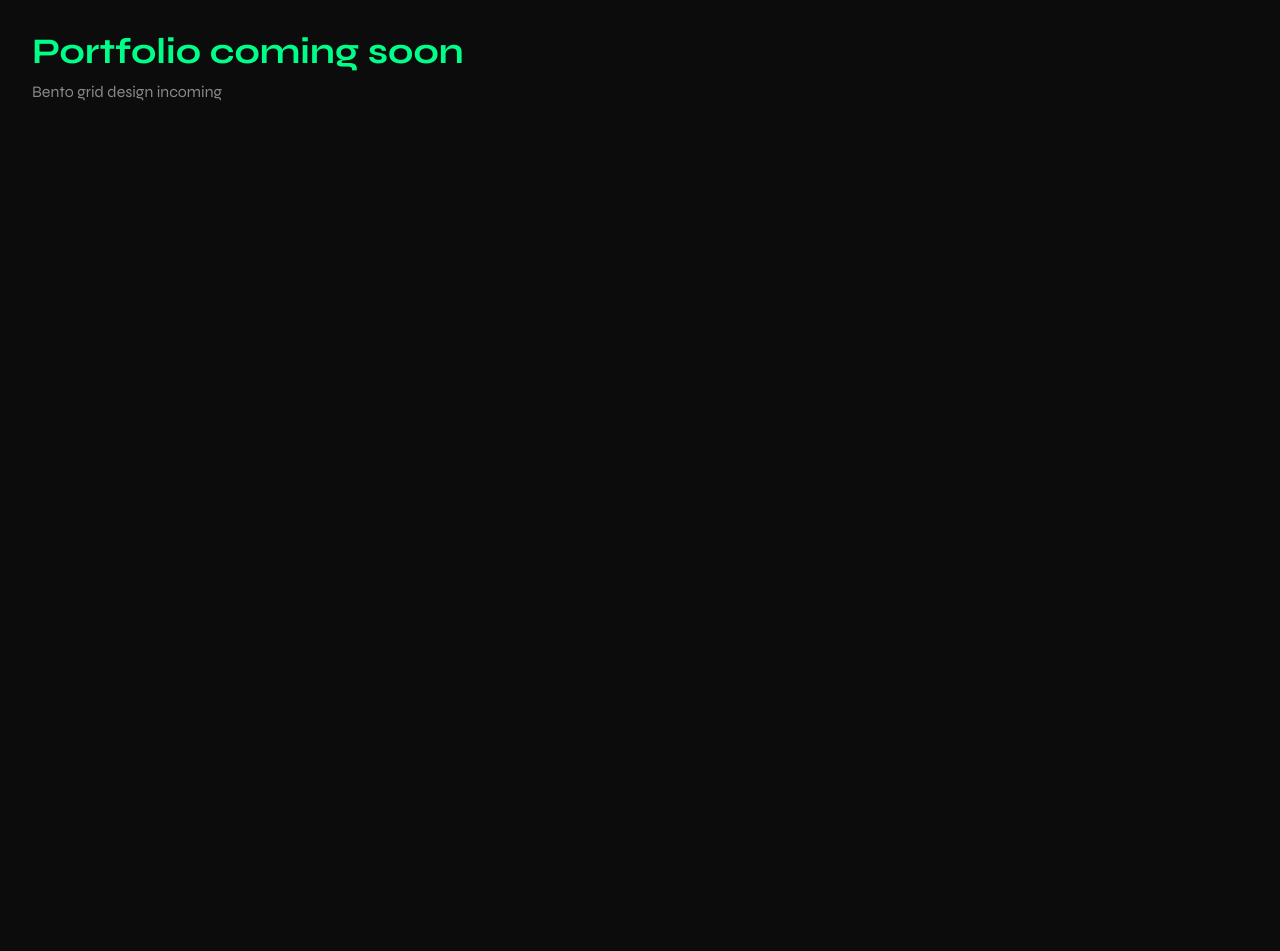
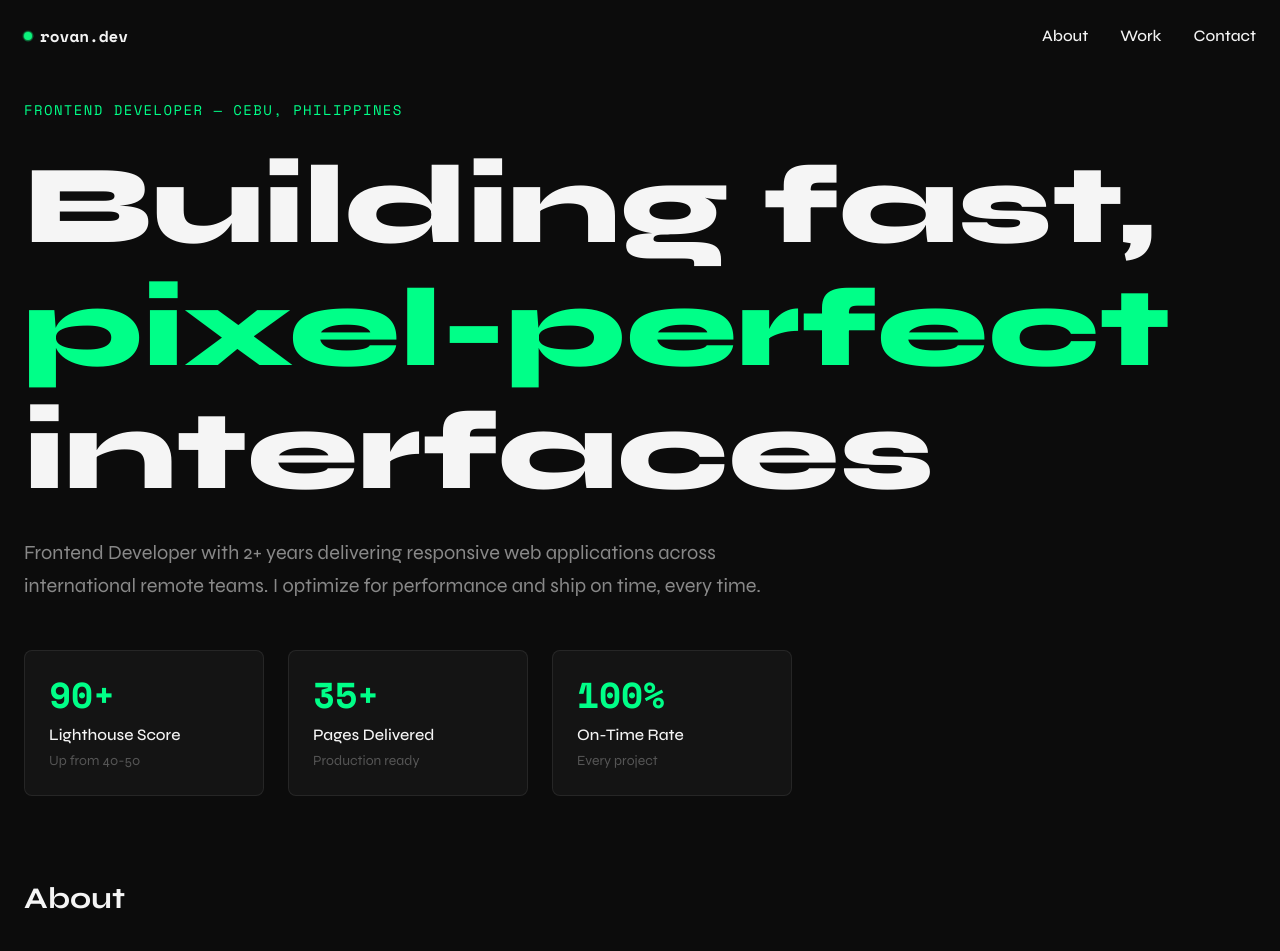
Before and after one commit to j0hnr0/portfolio, a Next.js app: page / in a window 1280 px wide. Shown: the top 951 px of the page. Before the commit the page ends 800 px from the top, so only its background shows below. Built offline with nearby package versions, Linux system fonts and the light colour scheme.

Commit message:
added layout structure and hero section

```diff
--- a/_components/Footer.js
+++ b/_components/Footer.js
@@ -0,0 +1,23 @@
+export default function Footer() {
+  return (
+    <footer className="border-t border-border">
+      <div className="max-w-[1400px] mx-auto px-6 py-8">
+        <div className="flex flex-col md:flex-row items-center justify-between gap-4">
+          {/* Copyright */}
+          <p className="text-text-secondary text-sm">
+            © 2025 Rovan Cabucos. Crafted with precision.
+          </p>
+
+          {/* Status indicator */}
+          <div className="flex items-center gap-2">
+            <span className="relative flex h-2 w-2">
+              <span className="animate-ping absolute inline-flex h-full w-full rounded-full bg-accent opacity-75"></span>
+              <span className="relative inline-flex rounded-full h-2 w-2 bg-accent"></span>
+            </span>
+            <span className="text-text-secondary text-sm">Available for work</span>
+          </div>
+        </div>
+      </div>
+    </footer>
+  );
+}
--- a/_components/Hero.js
+++ b/_components/Hero.js
@@ -0,0 +1,51 @@
+export default function Hero() {
+  return (
+    <section id="hero" className="min-h-screen pt-24 px-6 flex items-center">
+      <div className="max-w-350 mx-auto w-full">
+        {/* Label */}
+        <p className="font-mono text-accent uppercase tracking-widest text-sm mb-6">
+          Frontend Developer — Cebu, Philippines
+        </p>
+
+        {/* Hero Title */}
+        <h1 className="font-bold mb-6" style={{ fontSize: 'clamp(2.5rem, 10vw, 7rem)', lineHeight: '1.1', fontWeight: '800' }}>
+          <span className="block">Building fast,</span>
+          <span className="block">
+            <span className="text-accent">pixel-perfect</span> interfaces
+          </span>
+        </h1>
+
+        {/* Description */}
+        <p className="text-text-secondary text-lg md:text-xl max-w-3xl mb-12 leading-relaxed">
+          Frontend Developer with 2+ years delivering responsive web applications
+          across international remote teams. I optimize for performance and ship
+          on time, every time.
+        </p>
+
+        {/* Stats Row */}
+        <div className="grid grid-cols-1 sm:grid-cols-2 lg:grid-cols-3 gap-6 max-w-3xl">
+          {/* Stat 1 - Lighthouse Score */}
+          <div className="border border-border bg-bg-card rounded-lg p-6 hover:bg-bg-card-hover transition-colors">
+            <div className="font-mono text-4xl font-bold text-accent mb-2">90+</div>
+            <div className="text-text font-medium mb-1">Lighthouse Score</div>
+            <div className="text-text-muted text-sm">Up from 40-50</div>
+          </div>
+
+          {/* Stat 2 - Pages Delivered */}
+          <div className="border border-border bg-bg-card rounded-lg p-6 hover:bg-bg-card-hover transition-colors">
+            <div className="font-mono text-4xl font-bold text-accent mb-2">35+</div>
+            <div className="text-text font-medium mb-1">Pages Delivered</div>
+            <div className="text-text-muted text-sm">Production ready</div>
+          </div>
+
+          {/* Stat 3 - On-Time Rate */}
+          <div className="border border-border bg-bg-card rounded-lg p-6 hover:bg-bg-card-hover transition-colors">
+            <div className="font-mono text-4xl font-bold text-accent mb-2">100%</div>
+            <div className="text-text font-medium mb-1">On-Time Rate</div>
+            <div className="text-text-muted text-sm">Every project</div>
+          </div>
+        </div>
+      </div>
+    </section>
+  );
+}
--- a/_components/NavBar.js
+++ b/_components/NavBar.js
@@ -0,0 +1,44 @@
+export default function NavBar() {
+  return (
+    <header className="fixed top-0 left-0 right-0 z-50 mix-blend-difference">
+      <nav className="flex items-center justify-between p-6 max-w-350 mx-auto">
+        {/* Logo with pulsing dot */}
+        <div className="flex items-center gap-2">
+          <span className="relative flex h-2 w-2">
+            <span className="animate-ping absolute inline-flex h-full w-full rounded-full bg-accent opacity-75"></span>
+            <span className="relative inline-flex rounded-full h-2 w-2 bg-accent"></span>
+          </span>
+          <span className="font-mono font-bold text-white">rovan.dev</span>
+        </div>
+
+        {/* Navigation links - hidden on mobile */}
+        <ul className="hidden md:flex items-center gap-8">
+          <li>
+            <a
+              href="#about"
+              className="text-white hover:text-accent transition-colors font-medium"
+            >
+              About
+            </a>
+          </li>
+          <li>
+            <a
+              href="#work"
+              className="text-white hover:text-accent transition-colors font-medium"
+            >
+              Work
+            </a>
+          </li>
+          <li>
+            <a
+              href="#contact"
+              className="text-white hover:text-accent transition-colors font-medium"
+            >
+              Contact
+            </a>
+          </li>
+        </ul>
+      </nav>
+    </header>
+  );
+}
--- a/app/page.js
+++ b/app/page.js
@@ -1,8 +1,50 @@
+import NavBar from '@/_components/NavBar';
+import Hero from '@/_components/Hero';
+import Footer from '@/_components/Footer';
+
 export default function Home() {
   return (
-    <main className="min-h-screen bg-bg text-text p-8">
-      <h1 className="text-4xl font-bold text-accent">Portfolio coming soon</h1>
-      <p className="text-text-secondary mt-2">Bento grid design incoming</p>
-    </main>
+    <>
+      <NavBar />
+
+      <main className="min-h-screen bg-bg text-text">
+        {/* Hero Section */}
+        <Hero />
+
+        {/* About Section - Bento Grid */}
+        <section id="about" className="min-h-screen py-20 px-6">
+          <div className="max-w-350 mx-auto">
+            <h2 className="text-3xl font-bold mb-8">About</h2>
+            <p className="text-text-secondary">Bento grid coming soon</p>
+          </div>
+        </section>
+
+        {/* Projects Section */}
+        <section id="work" className="min-h-screen py-20 px-6 bg-bg-card">
+          <div className="max-w-350 mx-auto">
+            <h2 className="text-3xl font-bold mb-8">Projects</h2>
+            <p className="text-text-secondary">Project cards coming soon</p>
+          </div>
+        </section>
+
+        {/* Education Section */}
+        <section id="education" className="py-20 px-6">
+          <div className="max-w-350 mx-auto">
+            <h2 className="text-3xl font-bold mb-8">Education</h2>
+            <p className="text-text-secondary">Education content coming soon</p>
+          </div>
+        </section>
+
+        {/* Contact Section */}
+        <section id="contact" className="py-20 px-6 bg-bg-card">
+          <div className="max-w-350 mx-auto">
+            <h2 className="text-3xl font-bold mb-8">Contact</h2>
+            <p className="text-text-secondary">Contact content coming soon</p>
+          </div>
+        </section>
+      </main>
+
+      <Footer />
+    </>
   );
 }
```
Also changed, not shown: 1 other file (tests, documents, lock files or other folders).
